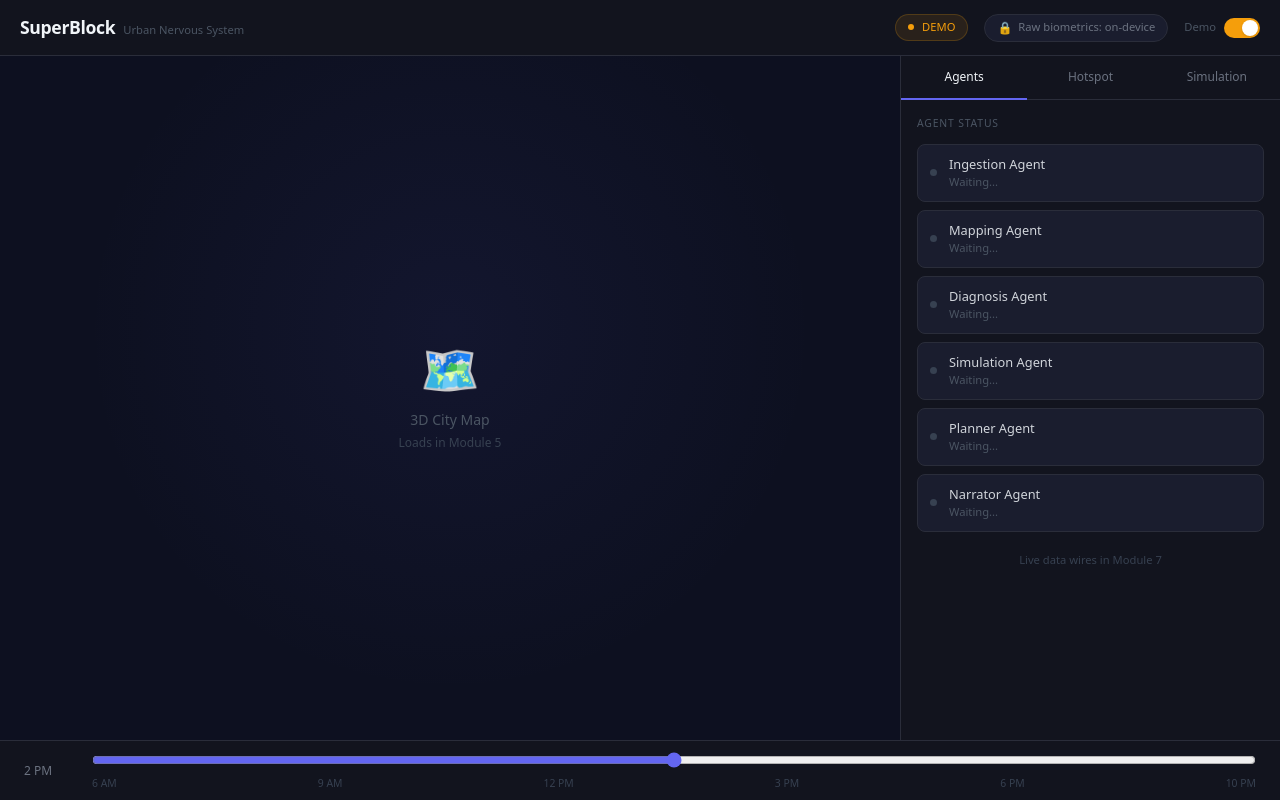
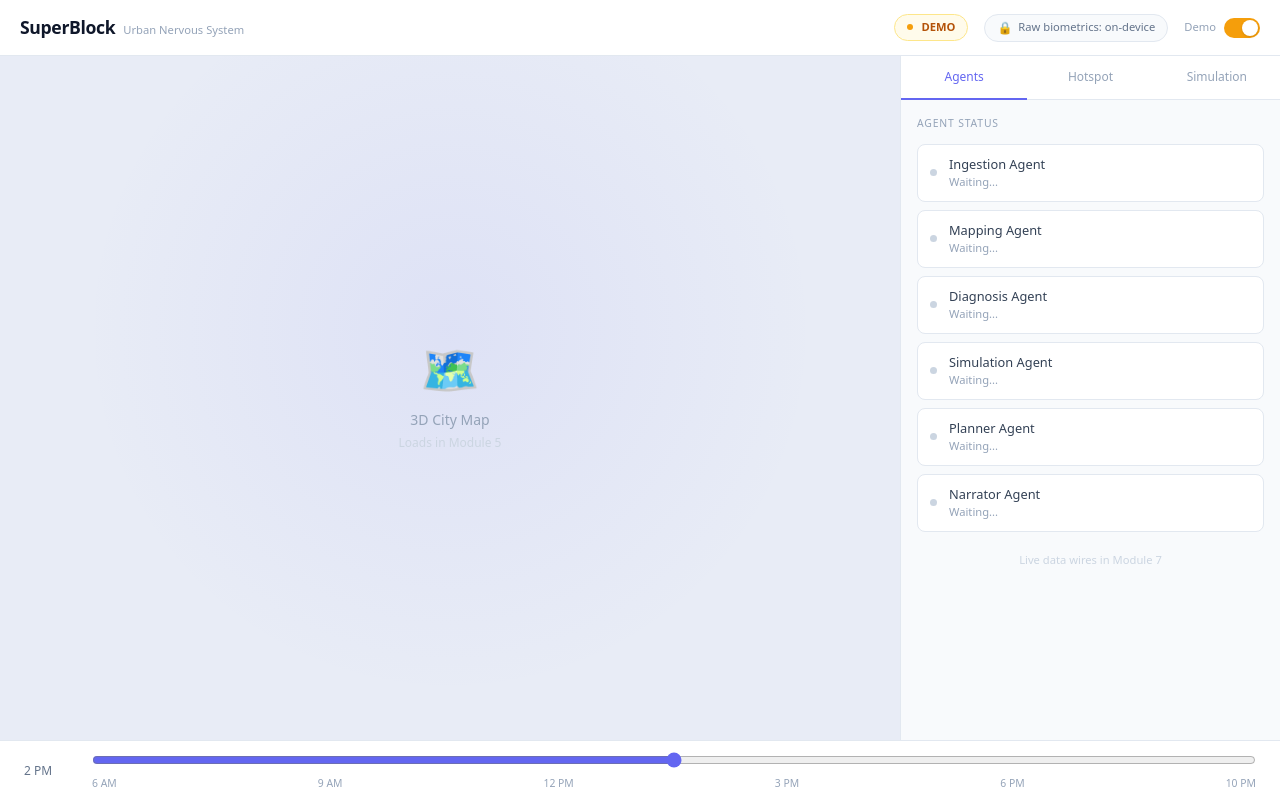
Before and after one commit to KarthikSubramanian07/Superblock, a React (Vite) app in the folder superblock-ui/: page / in a window 1280 px wide. Built offline with nearby package versions, Linux system fonts and the light colour scheme.

Commit message:
style: switch to light theme across all components Replaced dark backgrounds with clean light palette — white panels, #f1f4f9 page background, #e8ecf6 map area. Updated all text, border, and badge colors for readability on light backgrounds.

```diff
--- a/superblock-ui/src/components/controls/TimeSlider.tsx
+++ b/superblock-ui/src/components/controls/TimeSlider.tsx
@@ -18,11 +18,11 @@ export default function TimeSlider({ value, onChange }: TimeSliderProps) {
       style={{
         height: '60px',
         padding: '0 24px',
-        background: '#12141e',
-        borderTop: '1px solid #2a2d3a',
+        background: '#ffffff',
+        borderTop: '1px solid #e2e8f0',
       }}
     >
-      <span style={{ color: '#6b7280', fontSize: '0.75rem', width: '52px', flexShrink: 0 }}>
+      <span style={{ color: '#64748b', fontSize: '0.75rem', width: '52px', flexShrink: 0 }}>
         {formatHour(value)}
       </span>
       <div className="flex-1">
@@ -37,7 +37,7 @@ export default function TimeSlider({ value, onChange }: TimeSliderProps) {
         />
         <div className="flex justify-between" style={{ marginTop: '2px' }}>
           {TICK_LABELS.map(label => (
-            <span key={label} style={{ color: '#374151', fontSize: '0.65rem' }}>
+            <span key={label} style={{ color: '#94a3b8', fontSize: '0.65rem' }}>
               {label}
             </span>
           ))}
--- a/superblock-ui/src/components/layout/AppLayout.tsx
+++ b/superblock-ui/src/components/layout/AppLayout.tsx
@@ -10,7 +10,7 @@ export default function AppLayout() {
   const [timeIndex, setTimeIndex] = useState(14)
 
   return (
-    <div className="flex flex-col h-screen overflow-hidden" style={{ background: '#0f1117', color: '#f1f5f9' }}>
+    <div className="flex flex-col h-screen overflow-hidden" style={{ background: '#f1f4f9', color: '#0f172a' }}>
       <Header isDemoMode={isDemoMode} onToggleDemo={() => setIsDemoMode(d => !d)} />
       <main className="flex flex-1 overflow-hidden">
         <MapPlaceholder />
@@ -25,19 +25,19 @@ function MapPlaceholder() {
   return (
     <div
       className="flex-1 relative flex items-center justify-center"
-      style={{ background: '#0d1020' }}
+      style={{ background: '#e8ecf6' }}
     >
       <div
         className="absolute inset-0"
         style={{
           backgroundImage:
-            'radial-gradient(circle at 50% 40%, rgba(99,102,241,0.07) 0%, transparent 60%)',
+            'radial-gradient(circle at 50% 40%, rgba(99,102,241,0.08) 0%, transparent 60%)',
         }}
       />
       <div className="text-center z-10 select-none">
         <div className="text-5xl mb-4">🗺️</div>
-        <p style={{ color: '#4b5563', fontSize: '0.875rem' }}>3D City Map</p>
-        <p style={{ color: '#374151', fontSize: '0.75rem', marginTop: '0.25rem' }}>
+        <p style={{ color: '#94a3b8', fontSize: '0.875rem' }}>3D City Map</p>
+        <p style={{ color: '#cbd5e1', fontSize: '0.75rem', marginTop: '0.25rem' }}>
           Loads in Module 5
         </p>
       </div>
--- a/superblock-ui/src/components/layout/Header.tsx
+++ b/superblock-ui/src/components/layout/Header.tsx
@@ -9,16 +9,16 @@ export default function Header({ isDemoMode, onToggleDemo }: HeaderProps) {
       className="flex items-center px-5 gap-4 flex-shrink-0"
       style={{
         height: '56px',
-        background: '#12141e',
-        borderBottom: '1px solid #2a2d3a',
+        background: '#ffffff',
+        borderBottom: '1px solid #e2e8f0',
       }}
     >
       {/* Wordmark */}
       <div className="flex items-baseline gap-2">
-        <span style={{ color: '#f1f5f9', fontWeight: 600, fontSize: '1.1rem', letterSpacing: '-0.02em' }}>
+        <span style={{ color: '#0f172a', fontWeight: 700, fontSize: '1.1rem', letterSpacing: '-0.02em' }}>
           SuperBlock
         </span>
-        <span style={{ color: '#4b5563', fontSize: '0.7rem' }}>Urban Nervous System</span>
+        <span style={{ color: '#94a3b8', fontSize: '0.7rem' }}>Urban Nervous System</span>
       </div>
 
       <div className="flex-1" />
@@ -27,15 +27,15 @@ export default function Header({ isDemoMode, onToggleDemo }: HeaderProps) {
       {isDemoMode ? (
         <div
           className="flex items-center gap-2 px-3 py-1 rounded-full"
-          style={{ background: 'rgba(245,158,11,0.1)', border: '1px solid rgba(245,158,11,0.2)' }}
+          style={{ background: '#fffbeb', border: '1px solid #fde68a' }}
         >
           <span style={{ width: '6px', height: '6px', borderRadius: '50%', background: '#f59e0b', display: 'inline-block' }} />
-          <span style={{ color: '#f59e0b', fontSize: '0.7rem', fontWeight: 500 }}>DEMO</span>
+          <span style={{ color: '#b45309', fontSize: '0.7rem', fontWeight: 600 }}>DEMO</span>
         </div>
       ) : (
         <div
           className="flex items-center gap-2 px-3 py-1 rounded-full"
-          style={{ background: 'rgba(34,197,94,0.1)', border: '1px solid rgba(34,197,94,0.2)' }}
+          style={{ background: '#f0fdf4', border: '1px solid #bbf7d0' }}
         >
           <span className="relative flex" style={{ width: '8px', height: '8px' }}>
             <span
@@ -44,32 +44,32 @@ export default function Header({ isDemoMode, onToggleDemo }: HeaderProps) {
             />
             <span
               className="relative inline-flex rounded-full"
-              style={{ width: '8px', height: '8px', background: '#22c55e' }}
+              style={{ width: '8px', height: '8px', background: '#16a34a' }}
             />
           </span>
-          <span style={{ color: '#22c55e', fontSize: '0.7rem', fontWeight: 500 }}>LIVE</span>
+          <span style={{ color: '#15803d', fontSize: '0.7rem', fontWeight: 600 }}>LIVE</span>
         </div>
       )}
 
       {/* Privacy badge */}
       <div
         className="items-center gap-1.5 px-3 py-1 rounded-full hidden sm:flex"
-        style={{ background: '#1a1d2e', border: '1px solid #2a2d3a' }}
+        style={{ background: '#f8fafc', border: '1px solid #e2e8f0' }}
       >
         <span style={{ fontSize: '0.75rem' }}>🔒</span>
-        <span style={{ color: '#6b7280', fontSize: '0.7rem' }}>Raw biometrics: on-device</span>
+        <span style={{ color: '#64748b', fontSize: '0.7rem' }}>Raw biometrics: on-device</span>
       </div>
 
       {/* Demo toggle */}
       <div className="flex items-center gap-2">
-        <span style={{ color: '#4b5563', fontSize: '0.7rem' }} className="hidden sm:block">Demo</span>
+        <span style={{ color: '#94a3b8', fontSize: '0.7rem' }} className="hidden sm:block">Demo</span>
         <button
           onClick={onToggleDemo}
           className="relative inline-flex items-center rounded-full transition-colors focus:outline-none"
           style={{
             width: '36px',
             height: '20px',
-            background: isDemoMode ? '#f59e0b' : '#374151',
+            background: isDemoMode ? '#f59e0b' : '#cbd5e1',
           }}
           aria-label="Toggle demo mode"
         >
--- a/superblock-ui/src/components/layout/Sidebar.tsx
+++ b/superblock-ui/src/components/layout/Sidebar.tsx
@@ -20,14 +20,14 @@ export default function Sidebar({ activeTab, onTabChange }: SidebarProps) {
       className="flex flex-col overflow-hidden flex-shrink-0"
       style={{
         width: '380px',
-        background: '#12141e',
-        borderLeft: '1px solid #2a2d3a',
+        background: '#ffffff',
+        borderLeft: '1px solid #e2e8f0',
       }}
     >
       {/* Tab bar */}
       <div
         className="flex flex-shrink-0"
-        style={{ borderBottom: '1px solid #2a2d3a' }}
+        style={{ borderBottom: '1px solid #e2e8f0' }}
       >
         {TABS.map(tab => (
           <button
@@ -38,7 +38,7 @@ export default function Sidebar({ activeTab, onTabChange }: SidebarProps) {
               fontSize: '0.75rem',
               fontWeight: 500,
               borderBottom: activeTab === tab.id ? '2px solid #6366f1' : '2px solid transparent',
-              color: activeTab === tab.id ? '#f1f5f9' : '#6b7280',
+              color: activeTab === tab.id ? '#6366f1' : '#94a3b8',
               marginBottom: '-1px',
               background: 'transparent',
               cursor: 'pointer',
@@ -50,7 +50,7 @@ export default function Sidebar({ activeTab, onTabChange }: SidebarProps) {
       </div>
 
       {/* Panel content */}
-      <div className="flex-1 overflow-y-auto">
+      <div className="flex-1 overflow-y-auto" style={{ background: '#f8fafc' }}>
         {activeTab === 'agents' && <AgentPanel />}
         {activeTab === 'hotspot' && <HotspotPanel />}
         {activeTab === 'simulation' && <SimPanel />}
--- a/superblock-ui/src/components/panels/AgentPanel.tsx
+++ b/superblock-ui/src/components/panels/AgentPanel.tsx
@@ -10,7 +10,7 @@ const AGENTS = [
 export default function AgentPanel() {
   return (
     <div className="p-4 flex flex-col gap-2">
-      <p style={{ color: '#4b5563', fontSize: '0.65rem', textTransform: 'uppercase', letterSpacing: '0.08em', marginBottom: '4px' }}>
+      <p style={{ color: '#94a3b8', fontSize: '0.65rem', textTransform: 'uppercase', letterSpacing: '0.08em', marginBottom: '4px' }}>
         Agent Status
       </p>
       {AGENTS.map(agent => (
@@ -19,8 +19,8 @@ export default function AgentPanel() {
           className="flex items-center gap-3 rounded-lg"
           style={{
             padding: '10px 12px',
-            background: '#1a1d2e',
-            border: '1px solid #2a2d3a',
+            background: '#ffffff',
+            border: '1px solid #e2e8f0',
           }}
         >
           <span
@@ -28,17 +28,17 @@ export default function AgentPanel() {
               width: '7px',
               height: '7px',
               borderRadius: '50%',
-              background: '#374151',
+              background: '#cbd5e1',
               flexShrink: 0,
             }}
           />
           <div className="flex-1 min-w-0">
-            <p style={{ fontSize: '0.8rem', color: '#d1d5db' }}>{agent} Agent</p>
-            <p style={{ fontSize: '0.7rem', color: '#4b5563' }}>Waiting...</p>
+            <p style={{ fontSize: '0.8rem', color: '#334155' }}>{agent} Agent</p>
+            <p style={{ fontSize: '0.7rem', color: '#94a3b8' }}>Waiting...</p>
           </div>
         </div>
       ))}
-      <p style={{ color: '#374151', fontSize: '0.7rem', textAlign: 'center', marginTop: '12px' }}>
+      <p style={{ color: '#cbd5e1', fontSize: '0.7rem', textAlign: 'center', marginTop: '12px' }}>
         Live data wires in Module 7
       </p>
     </div>
--- a/superblock-ui/src/components/panels/HotspotPanel.tsx
+++ b/superblock-ui/src/components/panels/HotspotPanel.tsx
@@ -5,11 +5,11 @@ export default function HotspotPanel() {
       style={{ minHeight: '300px', padding: '32px 24px' }}
     >
       <div style={{ fontSize: '2.5rem', marginBottom: '12px' }}>📍</div>
-      <p style={{ color: '#9ca3af', fontSize: '0.875rem' }}>Click a red zone on the map</p>
-      <p style={{ color: '#4b5563', fontSize: '0.75rem', marginTop: '4px' }}>
+      <p style={{ color: '#64748b', fontSize: '0.875rem' }}>Click a red zone on the map</p>
+      <p style={{ color: '#94a3b8', fontSize: '0.75rem', marginTop: '4px' }}>
         to inspect its hotspot details
       </p>
-      <p style={{ color: '#374151', fontSize: '0.7rem', marginTop: '32px' }}>
+      <p style={{ color: '#cbd5e1', fontSize: '0.7rem', marginTop: '32px' }}>
         Wires in Module 8
       </p>
     </div>
--- a/superblock-ui/src/components/panels/SimPanel.tsx
+++ b/superblock-ui/src/components/panels/SimPanel.tsx
@@ -5,11 +5,11 @@ export default function SimPanel() {
       style={{ minHeight: '300px', padding: '32px 24px' }}
     >
       <div style={{ fontSize: '2.5rem', marginBottom: '12px' }}>⚡</div>
-      <p style={{ color: '#9ca3af', fontSize: '0.875rem' }}>Select a hotspot first</p>
-      <p style={{ color: '#4b5563', fontSize: '0.75rem', marginTop: '4px' }}>
+      <p style={{ color: '#64748b', fontSize: '0.875rem' }}>Select a hotspot first</p>
+      <p style={{ color: '#94a3b8', fontSize: '0.75rem', marginTop: '4px' }}>
         then run a what-if simulation
       </p>
-      <p style={{ color: '#374151', fontSize: '0.7rem', marginTop: '32px' }}>
+      <p style={{ color: '#cbd5e1', fontSize: '0.7rem', marginTop: '32px' }}>
         Wires in Module 9
       </p>
     </div>
--- a/superblock-ui/src/index.css
+++ b/superblock-ui/src/index.css
@@ -1,8 +1,4 @@
 @import "tailwindcss";
-
-:root {
-  color-scheme: dark;
-}
 
 * {
   box-sizing: border-box;
@@ -10,8 +6,8 @@
 
 body {
   margin: 0;
-  background: #0f1117;
-  color: #f3f4f6;
+  background: #f1f4f9;
+  color: #0f172a;
   font-family: system-ui, -apple-system, sans-serif;
 }
 
```
